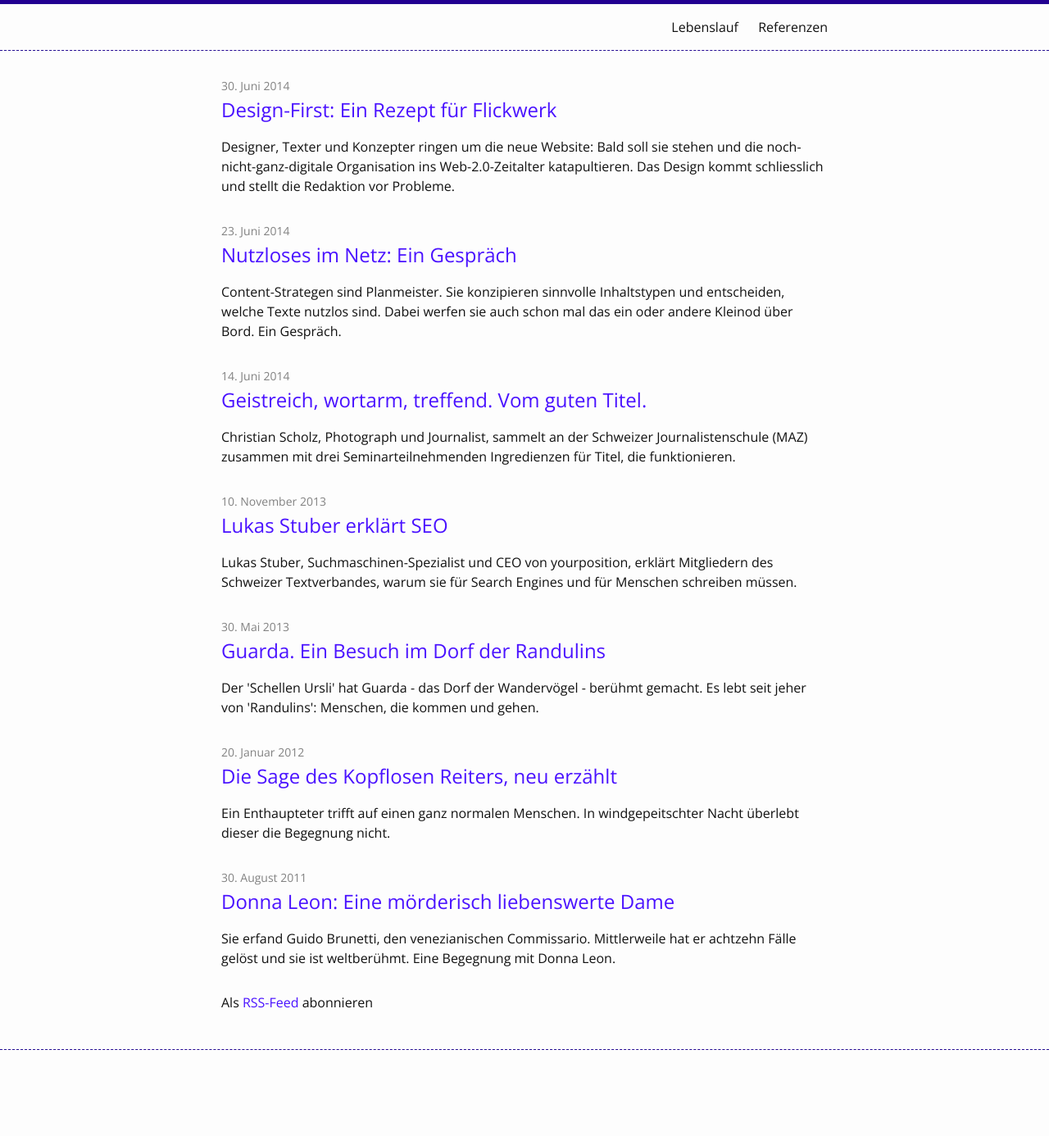
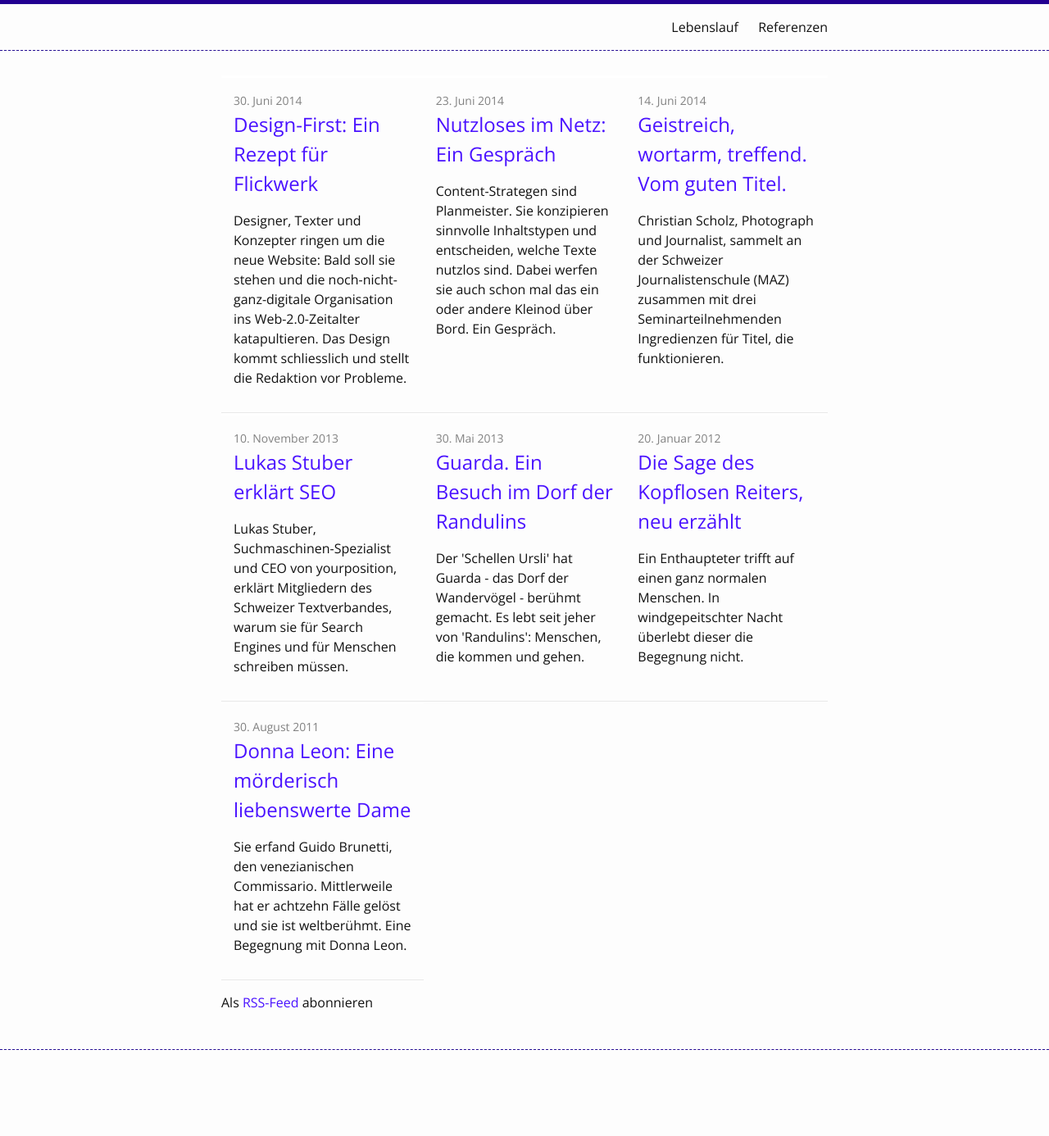
Before and after one commit to tschannes/tschannes.github.com, a Jekyll site: the page built from index.html, in a window 1280 px wide. Shown: the whole page at 82% size. Built offline with Jekyll 4.4.1, drawn with Linux system fonts in a browser that asks for light colours.

Commit message:
switched to flexbox-based card layout

```diff
--- a/_includes/about.html
+++ b/_includes/about.html
@@ -1,11 +1,11 @@
 <div id="about-container">
-	<div id="about-foto">
+	<div id="about-part">
 	<img alt="Hannes Tscherrig. Texter, Konzepter und Content-Spezialist." src="/images/hannes_tscherrig.jpg" />
 	</div>
-	<div id="about-text">
+
+	<div id="about-part">
 		<p>
 			{{site.description}}
 		</p>
 	</div>
 </div>
-<div style="clear:both;margin-bottom:1em;margin-top;"></div>
--- a/_sass/_custom.scss
+++ b/_sass/_custom.scss
@@ -3,16 +3,56 @@ ul{
 }
 
 #about-container{
-max-width:100%;
-display:flex;
-padding-bottom:$spacing-unit;
-border-bottom:1px dashed $brand-color-dark;
+	max-width:100%;
+	@include flex-container;
+	border-top: 3px solid $brand-color-dark;
+	border-bottom: 3px solid $brand-color-dark;
+	background-color:$grey-color-light;
+	margin-bottom:1em;
 }
-#about-foto{
-order:1;
-position:center;
+#about-part{
+	@include flex-wrap;
+	width:50%;
+	p{
+		padding:1em;
+	}
 }
-#about-text{
-order:2;
-margin-left:1em;
+
+
+// front page customization
+
+.card{
+	width:33.33333333333333%;
+	border-bottom:1px solid $grey-color-light;
+	border-top: 3px solid white;
+    /* For Safari 3.1 to 6.0 */
+    -webkit-transition-property: border-color;
+    -webkit-transition-duration: 0.5s;
+    -webkit-transition-timing-function: linear;
+    /* Standard syntax */
+    transition-property: border-color;
+    transition-duration: 0.5s;
+    transition-timing-function: linear;
+
 }
+.card:hover, .card:active, .card:focus{
+	background-color:$grey-color-light;
+	border-top: 3px solid $brand-color-dark;
+}
+
+.post-list li {
+	padding:$spacing-unit / 2;
+}
+
+.post-list {
+	margin-left: 0;
+	list-style: none;
+	@include flex-container;
+	@include flex-wrap;
+}
+
+@include media-query($on-palm) {
+     #about-part, .card{
+     	width: 100%;
+     }
+ }
--- a/css/main.scss
+++ b/css/main.scss
@@ -27,6 +27,23 @@ $on-palm:          600px;
 $on-laptop:        800px;
 
 
+//Flex-Container
+
+@mixin flex-container{
+	display: -webkit-box;      /* OLD - iOS 6-, Safari 3.1-6 */
+    display: -moz-box;         /* OLD - Firefox 19- (buggy but mostly works) */
+    display: -ms-flexbox;      /* TWEENER - IE 10 */
+    display: -webkit-flex;     /* NEW - Chrome */
+	display: flex;             /* NEW, Spec - Opera 12.1, Firefox 20+ */
+}
+@mixin flex-wrap{
+	-webkit-flex-direction: row;
+    flex-direction: row;
+	-webkit-flex-wrap: wrap;
+	flex-wrap: wrap;
+}
+
+
 
 // Using media queries with like this:
 // @include media-query($palm) {
--- a/index.html
+++ b/index.html
@@ -8,6 +8,7 @@ layout: default
 
   <ul class="post-list">
     {% for post in site.posts %}
+      <div class="card">
         <li>
           <span class="post-meta">{% include monat.html %}</span>
           <h2>
@@ -17,6 +18,7 @@ layout: default
             {{post.excerpt}}
           </p>
         </li>
+      </div>
     {% endfor %}
   </ul>
 
```
Lines whose indentation alone changed are shown as unchanged.
